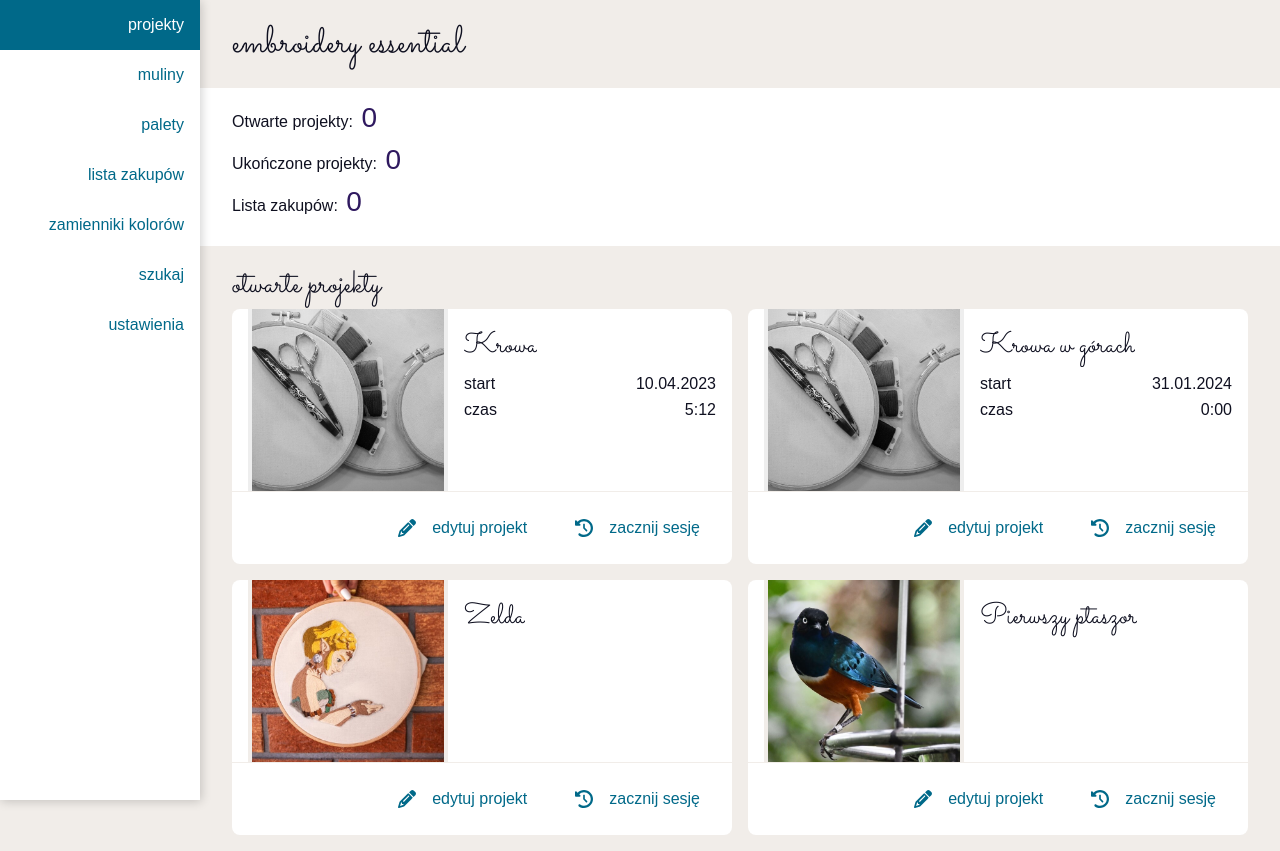
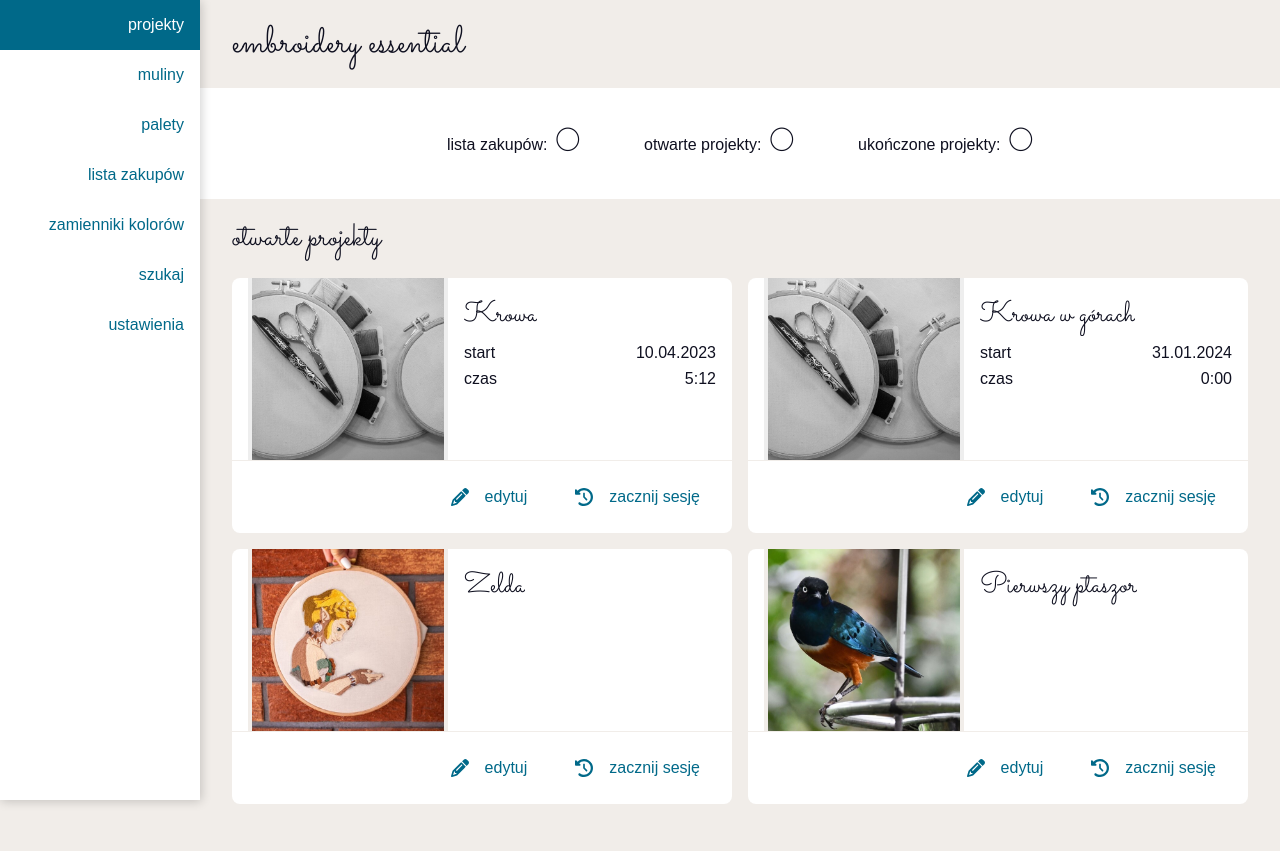
Before and after one commit to edworczak/embroiderers-essential, a React (Vite) app: page / in a window 1280 px wide. After the commit the page ends 820 px from the top, so only its background shows below. Built offline with nearby package versions, Linux system fonts and the light colour scheme.

Commit message:
Some more fixes

```diff
--- a/src/components/project-button/project-button.jsx
+++ b/src/components/project-button/project-button.jsx
@@ -1,37 +1,19 @@
 import { faClockRotateLeft, faPencil } from "@fortawesome/free-solid-svg-icons";
 import PropTypes from "prop-types";
 
+import { createCTAprops } from "../../app/common";
 import { theme } from "../../shared-styles/theme.styled";
 import CardCTA from "../card-cta/card-cta";
 import TableBody from "../common/table/table-body";
 import TableRow from "../common/table/table-row";
-import {
-	ProjectDates,
-	ProjectImage,
-	ProjectInfoWrapper,
-	ProjectTitle,
-	ProjectTitleWrapper,
-} from "./project-button.styled";
+import { ProjectImage, ProjectInfoWrapper, ProjectTitle, ProjectTitleWrapper } from "./project-button.styled";
 
 const ProjectButton = ({ project }) => {
+	const editCTAProps = createCTAprops("edit", faPencil, "edytuj");
+	const sessionCTAProps = createCTAprops("startSession", faClockRotateLeft, "zacznij sesję");
+
 	return (
-		<CardCTA
-			url={`/projects/project?id=${project.id}`}
-			CTAs={
-				!project.finished && [
-					{
-						keyName: "edit",
-						icon: faPencil,
-						text: "edytuj projekt",
-					},
-					{
-						keyName: "startSession",
-						icon: faClockRotateLeft,
-						text: "zacznij sesję",
-					},
-				]
-			}
-		>
+		<CardCTA url={`/projects/project?id=${project.id}`} CTAs={!project.finished && [editCTAProps, sessionCTAProps]}>
 			<ProjectImage
 				style={{ backgroundImage: `url(${project.img ? project.img : theme.decorations.defaultImages.project})` }}
 				$defaultImage={!project.img}
--- a/src/components/welcome/welcome.jsx
+++ b/src/components/welcome/welcome.jsx
@@ -1,8 +1,7 @@
 import { useSelector } from "react-redux";
 
+import { CounterItem } from "../../app/app.styled";
 import pl from "../../data/pl";
-import InfoParagraph from "./partials/info-paragraph";
-import { InfoWrapper } from "./welcome.styled";
 
 const Welcome = () => {
 	const shoppingCount = useSelector((state) => state.shoppingListItemsCount.value);
@@ -10,11 +9,20 @@ const Welcome = () => {
 	const finishedProjectsCount = useSelector((state) => state.finishedProjectsCount.value);
 
 	return (
-		<InfoWrapper>
-			<InfoParagraph text={pl.home.openProjectsWelcome} number={openProjectsCount < 10 ? openProjectsCount : "10+"} />
-			<InfoParagraph text={pl.home.finishedProjectsWelcome} number={finishedProjectsCount} />
-			<InfoParagraph text={pl.home.shoppingWelcome} number={shoppingCount} />
-		</InfoWrapper>
+		<>
+			<CounterItem>
+				<span>{pl.shoppingList.title}:</span>
+				<span>{shoppingCount}</span>
+			</CounterItem>
+			<CounterItem>
+				<span>{pl.projects.openProjects}:</span>
+				<span>{openProjectsCount}</span>
+			</CounterItem>
+			<CounterItem>
+				<span>{pl.projects.finishedProjects}:</span>
+				<span>{finishedProjectsCount}</span>
+			</CounterItem>
+		</>
 	);
 };
 
--- a/src/routes/home.jsx
+++ b/src/routes/home.jsx
@@ -1,8 +1,4 @@
-import { faBagShopping, faBoxOpen, faBrush, faPalette, faPenRuler } from "@fortawesome/free-solid-svg-icons";
-
-import { Row } from "../app/app.styled";
-import IconButton from "../components/icon-button/icon-button";
-import List from "../components/list/list";
+import { HeadingPrimary, HeadingSecondary, Row } from "../app/app.styled";
 import ProjectsList from "../components/projects-list/projects-list";
 import Welcome from "../components/welcome/welcome";
 import pl from "../data/pl";
@@ -11,13 +7,13 @@ const Home = () => {
 	return (
 		<>
 			<Row>
-				<h1>embroidery essential</h1>
+				<HeadingPrimary>embroidery essential</HeadingPrimary>
 			</Row>
-			<Row $background={"white"}>
+			<Row $background={"white"} $useFlex={true} $justify={"center"}>
 				<Welcome />
 			</Row>
 			<Row>
-				<h2>{pl.projects.openProjects}</h2>
+				<HeadingSecondary>{pl.projects.openProjects}</HeadingSecondary>
 				<ProjectsList isOpenProjects={true} />
 			</Row>
 		</>
--- a/src/routes/layout.jsx
+++ b/src/routes/layout.jsx
@@ -1,4 +1,3 @@
-import React from "react";
 import { Provider } from "react-redux";
 import { Outlet } from "react-router-dom";
 
--- a/src/routes/palettes.jsx
+++ b/src/routes/palettes.jsx
@@ -1,11 +1,16 @@
+import { HeadingPrimary, HeadingRow, Row } from "../app/app.styled";
 import pl from "../data/pl";
 
 const PalettesPage = () => {
 	return (
-		<div>
-			<h1>{pl.palettes.title}</h1>
-			<p>{pl.palettes.null}</p>
-		</div>
+		<>
+			<HeadingRow>
+				<HeadingPrimary>{pl.palettes.title}</HeadingPrimary>
+			</HeadingRow>
+			<Row>
+				<p>{pl.palettes.null}</p>
+			</Row>
+		</>
 	);
 };
 
--- a/src/routes/search.jsx
+++ b/src/routes/search.jsx
@@ -1,10 +1,13 @@
+import { HeadingPrimary, HeadingRow } from "../app/app.styled";
 import pl from "../data/pl";
 
 const SearchPage = () => {
 	return (
-		<div>
-			<h1>{pl.search.title}</h1>
-		</div>
+		<>
+			<HeadingRow>
+				<HeadingPrimary>{pl.search.title}</HeadingPrimary>
+			</HeadingRow>
+		</>
 	);
 };
 
--- a/src/routes/settings.jsx
+++ b/src/routes/settings.jsx
@@ -1,10 +1,13 @@
+import { HeadingPrimary, HeadingRow } from "../app/app.styled";
 import pl from "../data/pl";
 
 const SettingsPage = () => {
 	return (
-		<div>
-			<h1>{pl.settings.title}</h1>
-		</div>
+		<>
+			<HeadingRow>
+				<HeadingPrimary>{pl.settings.title}</HeadingPrimary>
+			</HeadingRow>
+		</>
 	);
 };
 
--- a/src/routes/substitutes.jsx
+++ b/src/routes/substitutes.jsx
@@ -1,4 +1,4 @@
-import { Row } from "../app/app.styled";
+import { HeadingPrimary, HeadingRow, Row } from "../app/app.styled";
 import Colour from "../components/colour/colour";
 import List from "../components/list/list";
 import colours from "../data/colours";
@@ -7,9 +7,9 @@ import pl from "../data/pl";
 const SubstitutesPage = () => {
 	return (
 		<div>
-			<Row>
-				<h1>{pl.substitutes.title}</h1>
-			</Row>
+			<HeadingRow>
+				<HeadingPrimary>{pl.substitutes.title}</HeadingPrimary>
+			</HeadingRow>
 			<Row>
 				<List numberOfColumns={4}>
 					{colours.map((colour) => {
```
